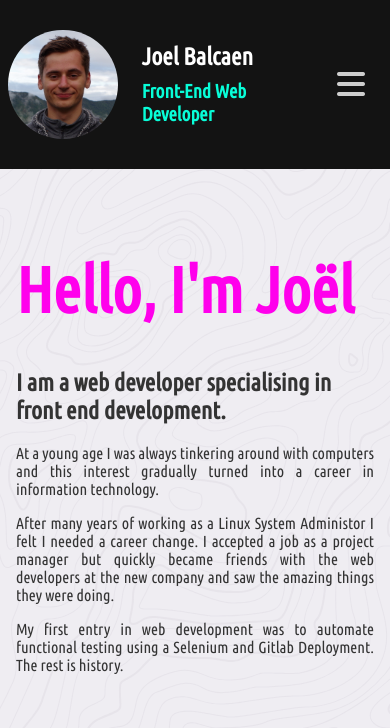
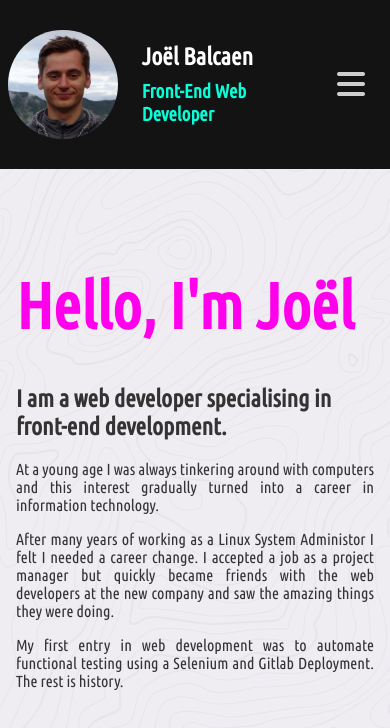
Before and after one commit to jobalcaen/portfolioWebsite, a React app: page / in a window 390 px wide. Built offline with nearby package versions, Linux system fonts and the light colour scheme.

Commit message:
fix typo, add padding

```diff
--- a/app/components/Headshot.js
+++ b/app/components/Headshot.js
@@ -7,7 +7,7 @@ const Headshot = (props) => {
 		<div className='headshot' >
     		<img src={headshot} />
     		<div className='site-title'>
-    			<h1 className="controlbar-name">Joel Balcaen</h1>
+    			<h1 className="controlbar-name">Joël Balcaen</h1>
     			<h2 className="controlbar-header">Front-End Web Developer</h2>
 
 	    	</div>
--- a/app/components/pages/Home.js
+++ b/app/components/pages/Home.js
@@ -7,7 +7,7 @@ export default class Home extends React.Component {
 			<div className='section-container'>
 				<h1 className='greeting'>{this.props.englishView ? 'Hello, I\'m Joël' : 'Bonjour'}</h1>
 				<h2>
-					I am a web developer specialising in front end development.
+					I am a web developer specialising in front-end development.
 				</h2>
 
 				<p className="text">
--- a/app/components/pages/Skills.js
+++ b/app/components/pages/Skills.js
@@ -19,9 +19,9 @@ export default class Skills extends React.Component {
 						<h2 className='workplace-name'>Voltage Technology</h2>
 						<span className='date-range'>...:: Nov 2016 – Jun 2017</span>
 					</div>
-					<h3>Frontend Web Developer</h3>
+					<h3>Frontend-Web Developer</h3>
 					<ul>
-						<li>Front end web development using React JS</li>
+						<li>Front-End web development using React JS</li>
 						<li>Deploy continuous integration system using Gitlab Continuous Integration</li>
 						<li>Automated functional testing using the Selenium Framework</li>
 					</ul>
--- a/app/style.css
+++ b/app/style.css
@@ -265,7 +265,7 @@ a {
 	}
 
 	.main-content {
-		padding-top: 3em;
+		padding-top: 4em;
 		overflow-x: hidden;
     	overflow-y: scroll;
 	}
```
